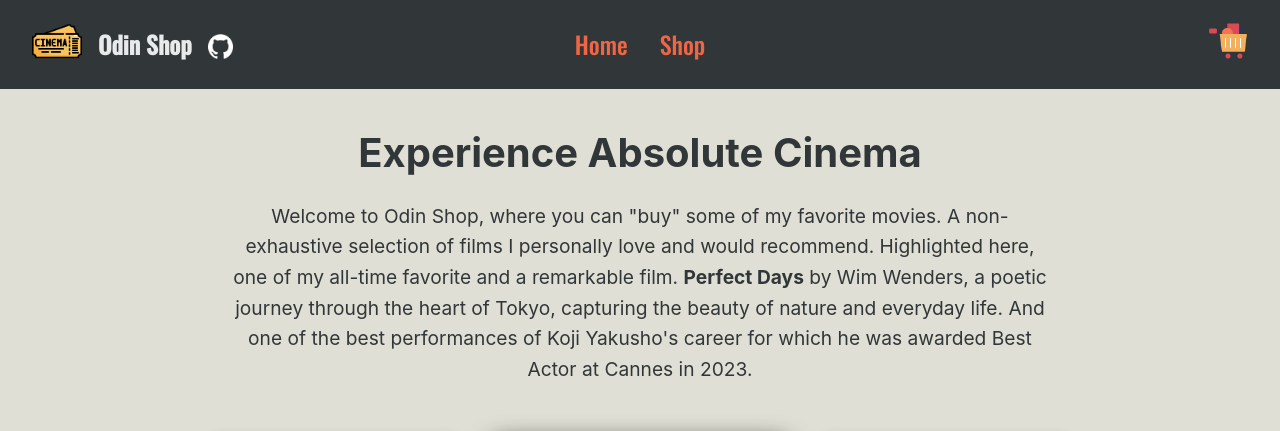
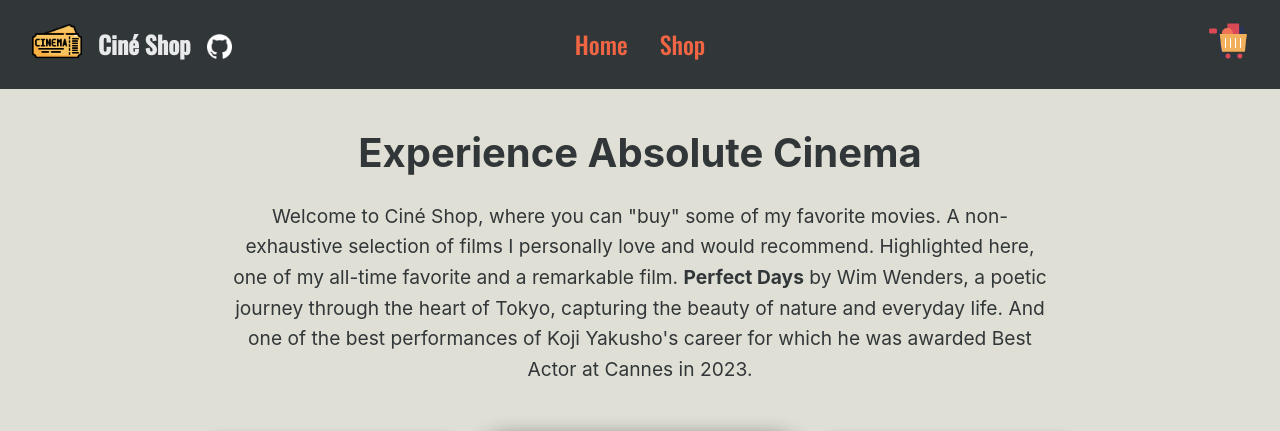
Before and after one commit to PierreGronnier/odin-shop, a React (Vite) app: page / in a window 1280 px wide. Shown: the top 431 px of the page. Built offline with nearby package versions, Linux system fonts and the light colour scheme.

Commit message:
change name of the shop and a button text in the cart

```diff
--- a/src/components/Cart/CartPage.jsx
+++ b/src/components/Cart/CartPage.jsx
@@ -70,7 +70,7 @@ export function CartPage() {
 
             <div className="right-footer">
               <h2 className="cart-total">Total: {totalPrice.toFixed(2)} €</h2>
-              <button className="place-order-button">Place Order</button>
+              <button className="place-order-button">Checkout</button>
             </div>
           </div>
         </>
--- a/src/components/Home/Home.jsx
+++ b/src/components/Home/Home.jsx
@@ -8,7 +8,7 @@ export function Home() {
       <section className="intro">
         <h2>Experience Absolute Cinema</h2>
         <p>
-          Welcome to Odin Shop, where you can "buy" some of my favorite movies.
+          Welcome to Ciné Shop, where you can "buy" some of my favorite movies.
           A non-exhaustive selection of films I personally love and would
           recommend. Highlighted here, one of my all-time favorite and a
           remarkable film. <strong>Perfect Days</strong> by Wim Wenders, a
--- a/src/components/Navbar/Navbar.jsx
+++ b/src/components/Navbar/Navbar.jsx
@@ -29,7 +29,7 @@ export function Navbar() {
         <Link to="/">
           <img src="/cinema-logo.png" alt="Shop logo" />
         </Link>
-        <h1 className="navbar-title">Odin Shop</h1>
+        <h1 className="navbar-title">Ciné Shop</h1>
         <a
           href="https://github.com/PierreGronnier"
           target="_blank"
```
